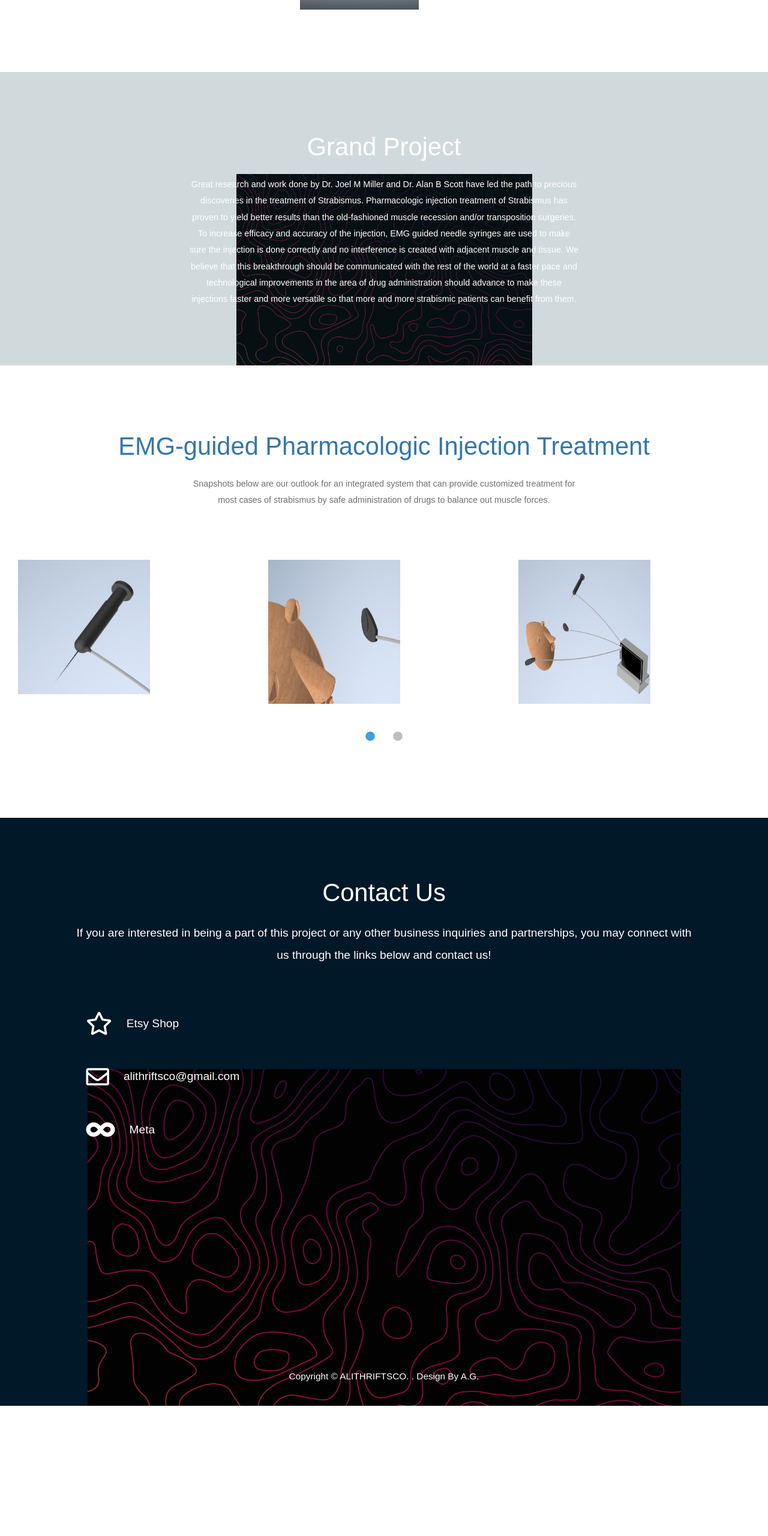
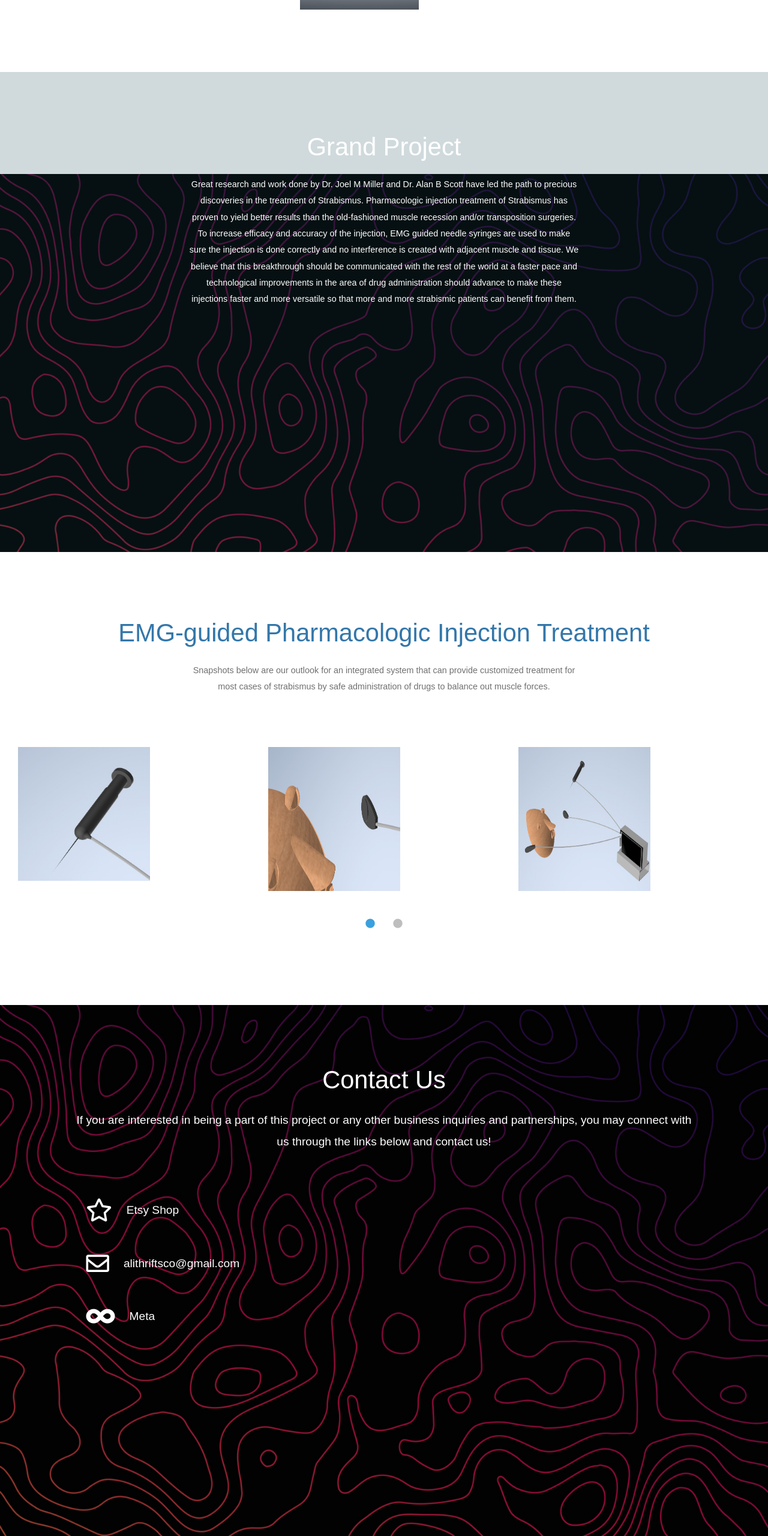
Before and after one commit to Alireza131/Alireza131.github.io, a plain HTML site: page index.html in a window 1280 px wide. Shown: the part 1660-4220 px from the top of the page at 60% size. Before the commit the page ends 4003 px from the top, so only its background shows below. Drawn offline with Linux system fonts and the light colour scheme.

Commit message:
Update tooplate-infinite-loop.css

```diff
--- a/css/tooplate-infinite-loop.css
+++ b/css/tooplate-infinite-loop.css
@@ -286,7 +286,8 @@ blockquote {
 #testimonials {
   color: white;
   background-image: url(../img/cart_1.jpg);
-  background-size: contain;
+  background-size: cover;
+  height: 100vh;
   background-repeat: no-repeat;
   position: relative;
 }
@@ -532,7 +533,8 @@ figure.effect-honey:hover h2 i {
   color: white;
   background-color: #001828;
   background-image: url(../img/cart_1.jpg);
-  background-size: contain;
+  background-size: cover;
+  height: 100vh;
   background-position: center;
   background-repeat: no-repeat;
   min-height: 980px;
```
